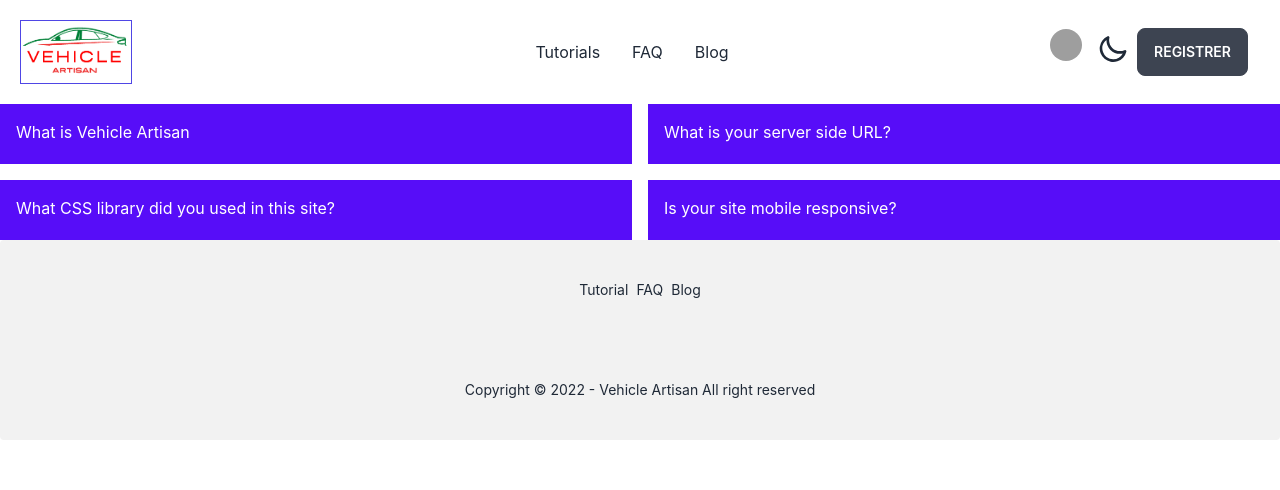
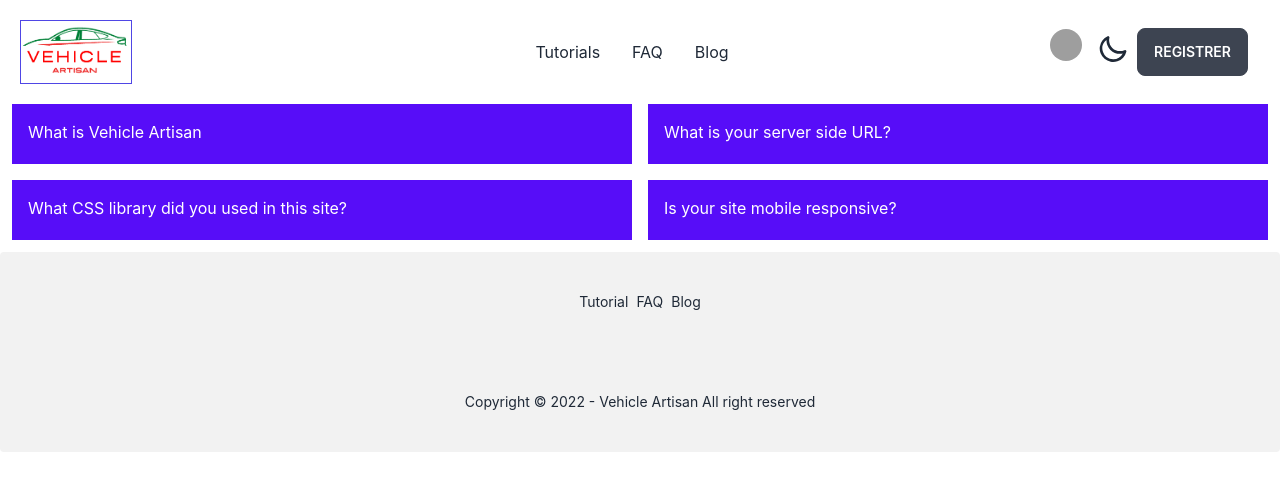
Before and after one commit to nesaranaeem/vehicle-artisan-client, a React (Create React App) app: page /faq in a window 1280 px wide. Shown: the top 490 px of the page. Built offline with nearby package versions, Linux system fonts and the light colour scheme; no server answers; grey boxes are pictures that could not be loaded.

Commit message:
some bug fixed

```diff
--- a/src/Pages/Faq.js
+++ b/src/Pages/Faq.js
@@ -2,7 +2,7 @@ import React from "react";
 
 const Faq = () => {
   return (
-    <div className="mt-3 grid justify-items-center md:justify-items-stretch grid-cols-1 md:grid-cols-2 gap-4">
+    <div className="mt-3 grid justify-items-center md:justify-items-stretch grid-cols-1 md:grid-cols-2 gap-4 m-3">
       <div>
         <div className="collapse">
           <input type="checkbox" className="peer" />
--- a/src/Pages/Homepage.js
+++ b/src/Pages/Homepage.js
@@ -78,7 +78,7 @@ const HomePage = () => {
                 <p>{category.categoryDescription}</p>
                 <div className="card-actions">
                   <Link to="/tutorials" className="btn btn-primary">
-                    Get Tutorial
+                    Get Our Tutorial
                   </Link>
                 </div>
               </div>
```
